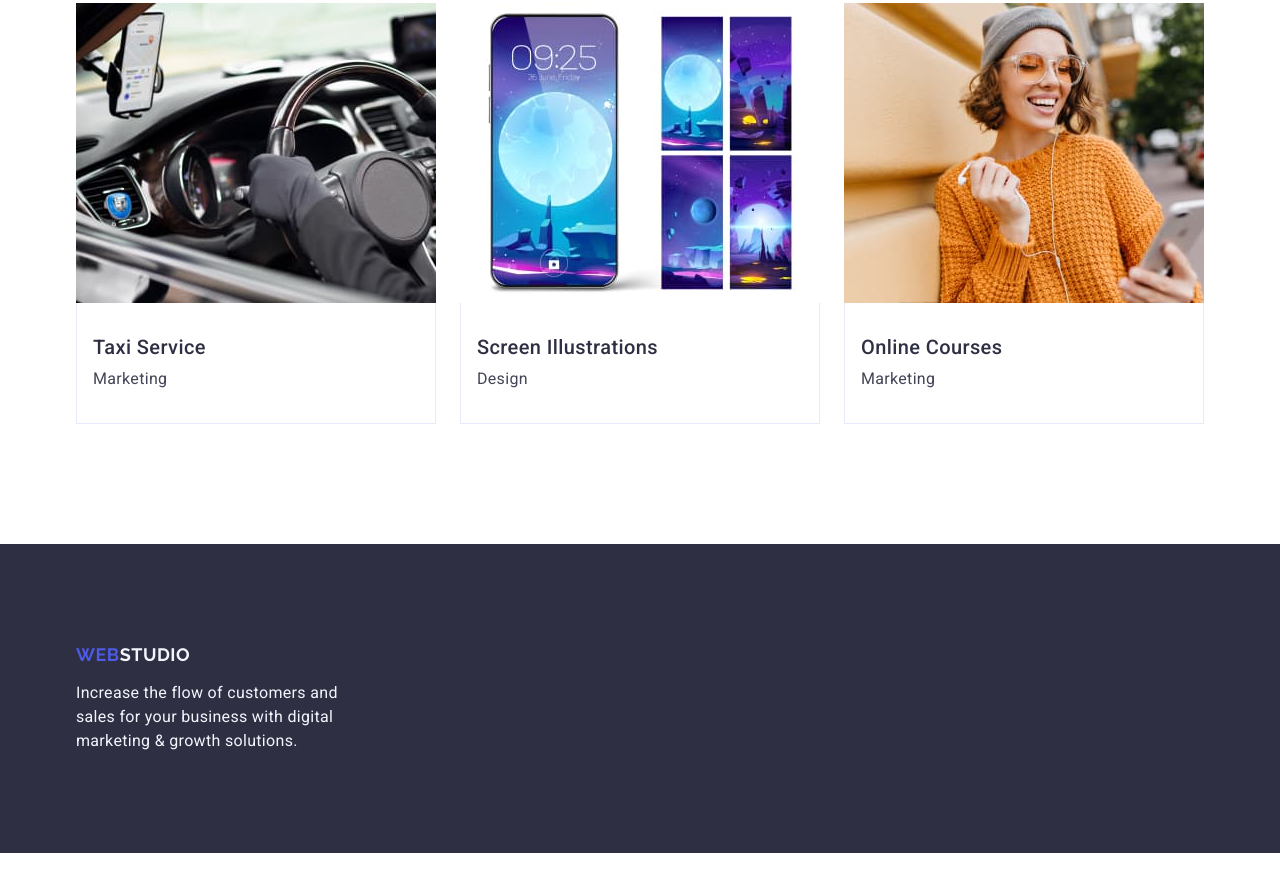
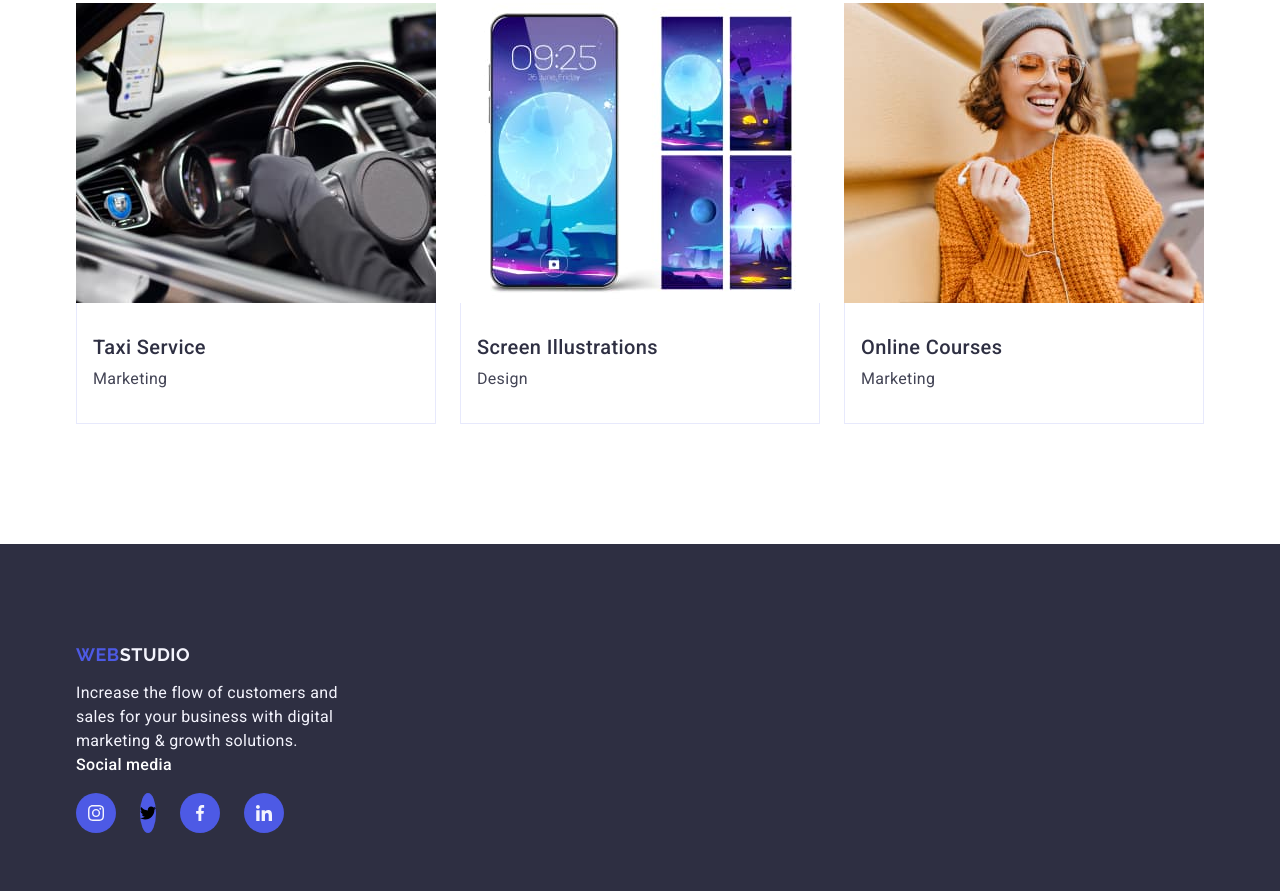
Before and after one commit to Tarik240776/goit-markup-hw-04, a plain HTML site: page index.html in a window 1280 px wide. Shown: the part 2631-3522 px from the top of the page. Before the commit the page ends 3484 px from the top, so only its background shows below. Drawn offline with nearby package versions, Linux system fonts and the light colour scheme; files whose address does not match are found by name.

Commit message:
footer add

```diff
--- a/css/styles.css
+++ b/css/styles.css
@@ -408,3 +408,40 @@ body {
     color: #f4f4fd;
     max-width: 264px;
 }
+.footer-wrap-post {
+        font-weight: 500;
+        font-size: 16px;
+
+        // line-height: 24px;
+        line-height: 1.5;
+        letter-spacing: 0.02em;
+        color: #fff;
+        margin-bottom: 16px;
+}
+
+.footer-soc-list {
+    display: flex;
+    justify-content: space-between;
+     gap: 24px;
+}
+
+.footer-soc-item {
+    width: 40px;
+     height: 40px;
+}
+
+.footer-soc-link {
+        background-color: #4d5ae5;
+            width: 100%;
+            height: 100%;
+            display: flex;
+            justify-content: center;
+            align-items: center;
+            border-radius: 50%;
+}
+
+.footer-soc-icon {}
+
+.footer-main-wrap {
+max-width: 208px;
+}
--- a/index.html
+++ b/index.html
@@ -400,6 +400,39 @@
           Increase the flow of customers and sales for your business with
           digital marketing & growth solutions.
         </p>
+        <div class="footer-main-wrap">
+          <p class="footer-wrap-post">Social media</p>
+          <ul class="footer-soc-list">
+            <li class="footer-soc-item">
+              <a href="" class="footer-soc-link">
+                <svg class="footer-soc-icon" width="16" height="16">
+                  <use href="./images/icons.svg#icon-instagram-2"></use>
+                </svg>
+              </a>
+            </li>
+            <li footer="team-soc-item">
+              <a href="" class="footer-soc-link">
+                <svg class="footer-soc-icon" width="16" height="16">
+                  <use href="./images/icons.svg#icon-twitter"></use>
+                </svg>
+              </a>
+            </li>
+            <li class="footer-soc-item">
+              <a href="" class="footer-soc-link">
+                <svg class="footer-soc-icon" width="16" height="16">
+                  <use href="./images/icons.svg#icon-facebook-1"></use>
+                </svg>
+              </a>
+            </li>
+            <li class="footer-soc-item">
+              <a href="" class="footer-soc-link">
+                <svg class="footer-soc-icon" width="16" height="16">
+                  <use href="./images/icons.svg#icon-linkedin-1"></use>
+                </svg>
+              </a>
+            </li>
+          </ul>
+        </div>
       </div>
     </footer>
   </body>
```
